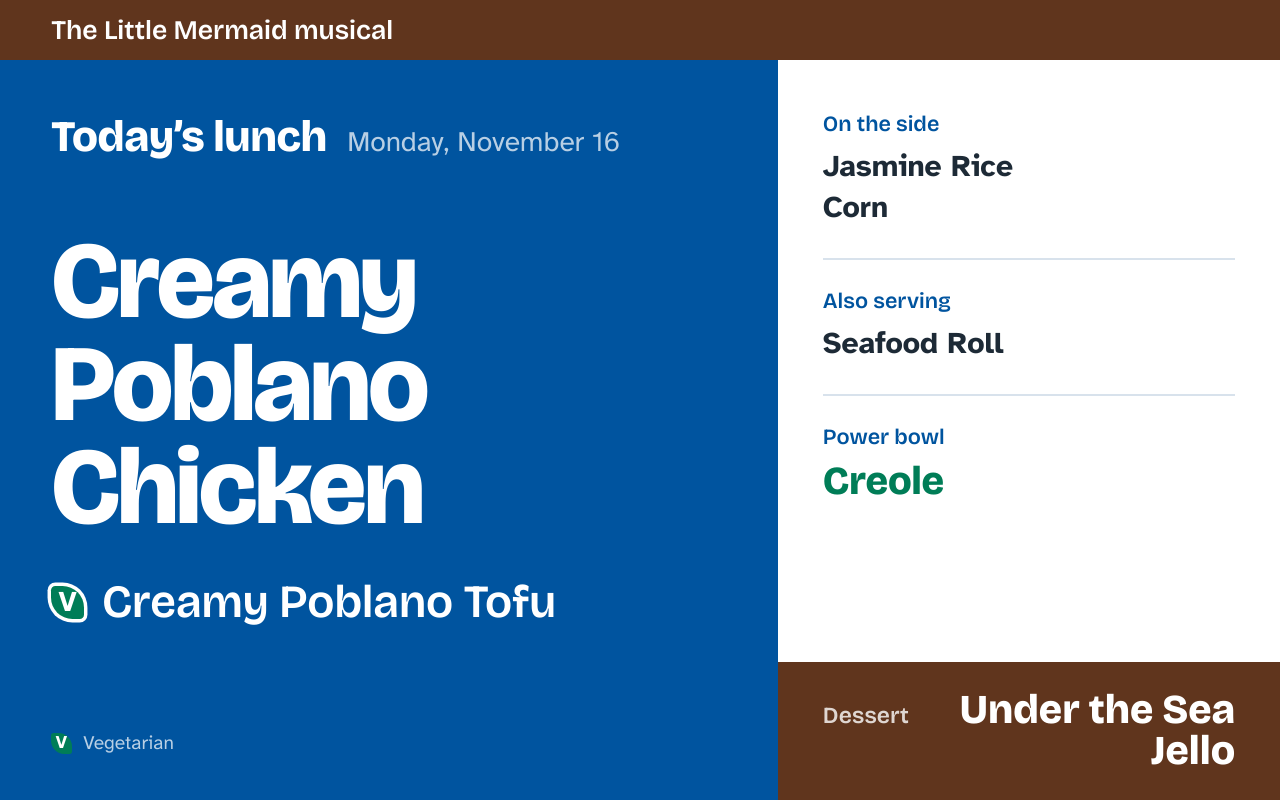
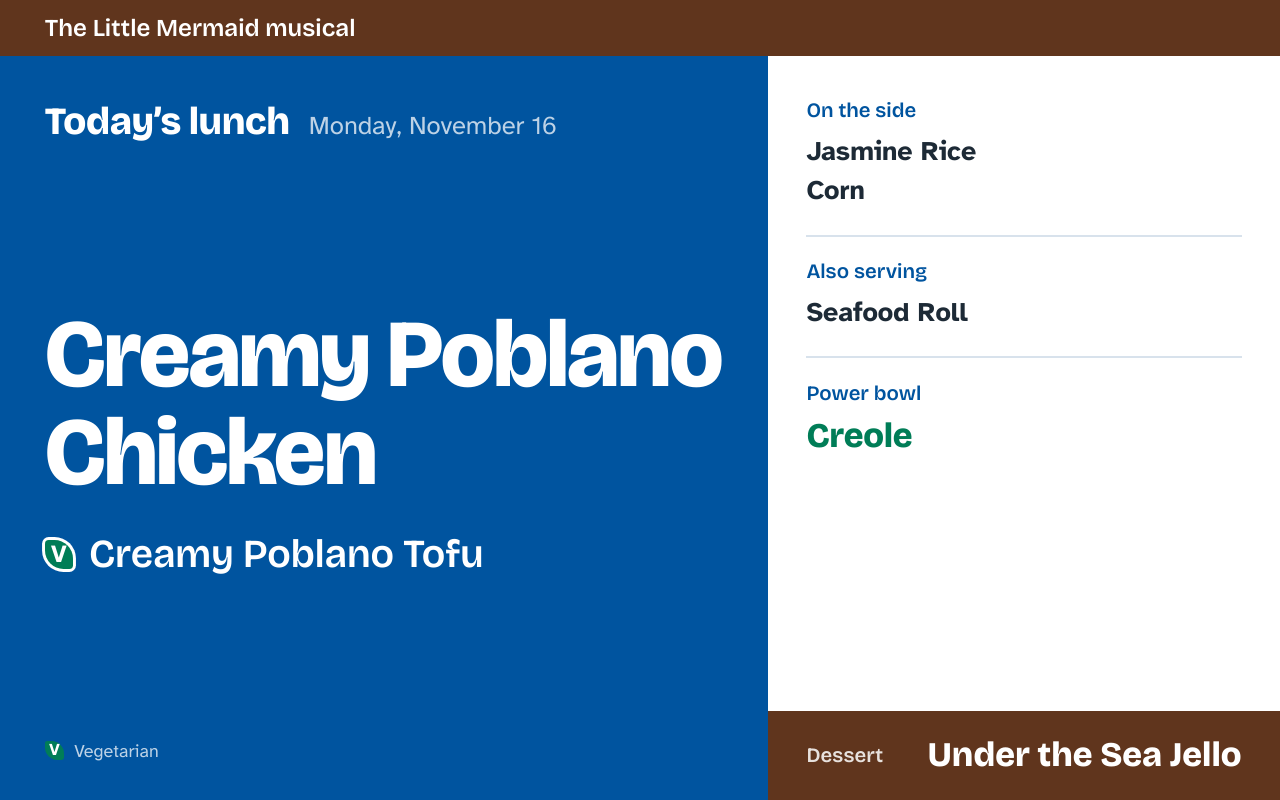
Before and after one commit to ngilsdorf-coder/Blake-Lunch, a plain HTML site: page index.html in a window 1280 px wide. Drawn offline with nearby package versions, Linux system fonts and the light colour scheme.

Commit message:
Add files via upload

```diff
--- a/index.html
+++ b/index.html
@@ -14,28 +14,29 @@
   --brown: #60351d;
   --green: #007d57;
   --white: #ffffff;
-  --blue-deep: #003f78;
-  --blue-soft: rgba(255,255,255,0.72);
+  --blue-soft: rgba(255,255,255,0.74);
   --ink: #1d2a36;
   --rule: #d8e2ec;
   --panel: #ffffff;
   --display: "Bricolage Grotesque", "Arial Narrow", "Helvetica Neue", Arial, sans-serif;
   --body: "Atkinson Hyperlegible", "Helvetica Neue", Arial, sans-serif;
-  --u: min(1vw, 1.778vh); /* one design unit; keeps 16:9 proportions on any screen */
+  --u: min(1vw, 1.778vh); /* design unit; replaced by a measured value in the script */
+  --h: 1;                 /* headline scale, set by the fitting script */
+  --s: 1;                 /* side-panel scale, set by the fitting script */
   box-sizing: border-box;
-  padding-top: env(safe-area-inset-top, 0px);
-  padding-bottom: env(safe-area-inset-bottom, 0px);
+  padding: env(safe-area-inset-top, 0px) env(safe-area-inset-right, 0px) env(safe-area-inset-bottom, 0px) env(safe-area-inset-left, 0px);
 }
 @media (prefers-color-scheme: dark) {
   :root:not([data-theme="light"]) { --panel: #ffffff; --ink: #1d2a36; --rule: #d8e2ec; }
 }
 :root[data-theme="dark"] { --panel: #ffffff; --ink: #1d2a36; --rule: #d8e2ec; }
-html { scroll-padding-top: env(safe-area-inset-top, 0px); height: 100%; }
+html { height: 100%; background: var(--blue); scroll-padding-top: env(safe-area-inset-top, 0px); }
 *, *::before, *::after { box-sizing: border-box; }
 body {
   margin: 0; height: 100%; overflow: hidden;
   background: var(--blue); color: var(--white);
   font-family: var(--body);
+  font-optical-sizing: auto;
   -webkit-font-smoothing: antialiased;
 }
 
@@ -43,61 +44,50 @@ body {
 .board {
   height: 100%;
   display: grid;
-  grid-template-columns: 1.55fr 1fr;
-  grid-template-rows: auto 1fr;
+  grid-template-columns: 1.5fr 1fr;
+  grid-template-rows: auto minmax(0, 1fr);
 }
-
-/* Notice strip for conference / no-school days */
 .notice {
-  grid-column: 1 / -1;
+  grid-column: 1 / -1; grid-row: 1;
   background: var(--brown); color: var(--white);
   font-family: var(--display); font-weight: 600;
-  font-size: calc(var(--u) * 2.1);
-  padding: calc(var(--u) * 1.1) calc(var(--u) * 4);
+  font-size: calc(var(--u) * 1.9);
+  padding: calc(var(--u) * 1) calc(var(--u) * 3.5);
 }
 .notice[hidden] { display: none; }
-.hero, .side { grid-row: 2; }
+.hero, .side { grid-row: 2; min-height: 0; }
 
 /* Left: the headline dish */
 .hero {
-  position: relative;
-  padding: calc(var(--u) * 4) calc(var(--u) * 4) calc(var(--u) * 3.5);
-  display: flex; flex-direction: column;
-  min-height: 0;
+  padding: calc(var(--u) * 3.5) calc(var(--u) * 3.5) calc(var(--u) * 3);
+  display: grid;
+  grid-template-rows: auto minmax(0, 1fr) auto;
+  row-gap: calc(var(--u) * 2.5);
 }
-.when { display: flex; align-items: baseline; gap: calc(var(--u) * 1.6); flex-wrap: wrap; }
+.when { display: flex; align-items: baseline; column-gap: calc(var(--u) * 1.5); flex-wrap: wrap; }
 .when .label {
   font-family: var(--display); font-weight: 800;
-  font-size: calc(var(--u) * 3.4); letter-spacing: -0.01em;
+  font-size: calc(var(--u) * 3); letter-spacing: -0.01em; line-height: 1.1;
 }
-.when .date { font-size: calc(var(--u) * 2.2); color: var(--blue-soft); }
+.when .date { font-size: calc(var(--u) * 2); color: var(--blue-soft); line-height: 1.2; }
 
-.feature {
-  margin-top: calc(var(--u) * 3);
-  font-family: var(--display); font-weight: 600;
-  font-size: calc(var(--u) * 2.4); color: var(--blue-soft);
-}
-.feature:empty { display: none; }
-
-.headline-wrap { flex: 1; min-height: 0; display: flex; flex-direction: column; justify-content: center; }
+.headline-wrap { min-height: 0; overflow: hidden; margin-left: calc(var(--u) * -0.6); padding-left: calc(var(--u) * 0.6); display: flex; flex-direction: column; justify-content: center; }
+.stack { display: block; }
 .headline {
   margin: 0;
   font-family: var(--display); font-weight: 800;
-  line-height: 0.95; letter-spacing: -0.025em;
-  font-size: calc(var(--u) * 9);
+  line-height: 1.02; letter-spacing: -0.02em;
+  font-size: calc(var(--u) * 7.5 * var(--h));
   text-wrap: balance;
 }
-.subtitle {
-  margin-top: calc(var(--u) * 1.2);
-  font-size: calc(var(--u) * 2.4); color: var(--blue-soft);
-}
+.subtitle { margin-top: 0.4em; font-size: calc(var(--u) * 2.2 * var(--h)); color: var(--blue-soft); }
 .subtitle:empty { display: none; }
-
-.alts { list-style: none; margin: calc(var(--u) * 3) 0 0; padding: 0; display: grid; gap: calc(var(--u) * 1.3); }
+.alts { list-style: none; margin: calc(var(--u) * 2.4 * var(--h)) 0 0; padding: 0; display: grid; gap: calc(var(--u) * 1.1 * var(--h)); }
+.alts:empty { display: none; }
 .alts li {
-  display: flex; align-items: center; gap: calc(var(--u) * 1.4);
+  display: flex; align-items: center; gap: 0.4em;
   font-family: var(--display); font-weight: 600;
-  font-size: calc(var(--u) * 3.6); line-height: 1.05;
+  font-size: calc(var(--u) * 3.1 * var(--h)); line-height: 1.1;
 }
 
 /* Vegetarian marker: a green leaf-shaped badge */
@@ -108,70 +98,46 @@ body {
   border-radius: 0.15em 0.75em 0.15em 0.75em;
   background: var(--green); color: var(--white);
   font-family: var(--body); font-weight: 700;
-  font-size: 0.62em; line-height: 1;
+  font-size: 0.62em; line-height: 1; vertical-align: 0.15em;
 }
 .hero .veg { box-shadow: 0 0 0 0.12em var(--white); }
-
-.legend {
-  margin-top: calc(var(--u) * 3);
-  display: flex; align-items: center; gap: calc(var(--u) * 0.9);
-  font-size: calc(var(--u) * 1.5); color: var(--blue-soft);
-}
-.legend .veg { font-size: calc(var(--u) * 1.4); box-shadow: none; }
+.legend { display: flex; align-items: center; gap: calc(var(--u) * 0.8); font-size: calc(var(--u) * 1.4); color: var(--blue-soft); }
+.legend .veg { font-size: calc(var(--u) * 1.3); box-shadow: none; }
 
 /* Right: the rest of the line */
 .side {
   background: var(--panel); color: var(--ink);
-  display: grid; grid-template-rows: 1fr auto;
-  min-height: 0;
+  display: grid; grid-template-rows: minmax(0, 1fr) auto;
 }
-.lines { padding: calc(var(--u) * 4) calc(var(--u) * 3.5) calc(var(--u) * 2); overflow: hidden; }
-.group + .group { margin-top: calc(var(--u) * 2.6); padding-top: calc(var(--u) * 2.2); border-top: 2px solid var(--rule); }
-.group h2 {
-  margin: 0 0 calc(var(--u) * 0.9);
-  font-family: var(--display); font-weight: 600;
-  font-size: calc(var(--u) * 1.7); color: var(--blue);
+.lines {
+  min-height: 0; overflow: hidden;
+  padding: calc(var(--u) * 3.5) calc(var(--u) * 3) calc(var(--u) * 2.5);
+  font-size: calc(var(--u) * var(--s));
 }
-.group ul { list-style: none; margin: 0; padding: 0; display: grid; gap: calc(var(--u) * 0.55); }
-.group li {
-  display: flex; align-items: center; gap: calc(var(--u) * 0.9);
-  font-size: calc(var(--u) * 2.35); line-height: 1.15; font-weight: 700;
-}
-.group li .veg { font-size: calc(var(--u) * 2.1); }
+.group + .group { margin-top: 2.2em; padding-top: 1.9em; border-top: 2px solid var(--rule); }
+.group h2 { margin: 0 0 0.6em; font-family: var(--display); font-weight: 600; font-size: 1.6em; line-height: 1.1; color: var(--blue); }
+.group ul { list-style: none; margin: 0; padding: 0; display: grid; gap: 0.55em; }
+.group li { display: flex; align-items: center; gap: 0.4em; font-size: 2.1em; line-height: 1.2; font-weight: 700; }
+.group li .veg { font-size: 0.85em; }
 .pizza { color: var(--brown); }
-
-.bowl {
-  font-family: var(--display); font-weight: 800;
-  font-size: calc(var(--u) * 3.1); line-height: 1; color: var(--green);
-  letter-spacing: -0.01em;
-}
-.bowl small { display: block; margin-top: calc(var(--u) * 0.5); font-family: var(--body); font-weight: 400; font-size: calc(var(--u) * 1.6); color: var(--ink); letter-spacing: 0; }
+.bowl { font-family: var(--display); font-weight: 800; font-size: 2.7em; line-height: 1.05; color: var(--green); letter-spacing: -0.01em; }
 
 .dessert {
   background: var(--brown); color: var(--white);
-  padding: calc(var(--u) * 2.2) calc(var(--u) * 3.5);
-  display: flex; align-items: baseline; justify-content: space-between; gap: calc(var(--u) * 2);
+  padding: calc(var(--u) * 2) calc(var(--u) * 3);
+  display: flex; align-items: center; justify-content: space-between; gap: calc(var(--u) * 2);
 }
-.dessert span { font-family: var(--display); font-weight: 600; font-size: calc(var(--u) * 1.8); opacity: 0.8; }
-.dessert strong { font-family: var(--display); font-weight: 800; font-size: calc(var(--u) * 3.2); line-height: 1; text-align: right; }
+.dessert span { font-family: var(--display); font-weight: 600; font-size: calc(var(--u) * 1.6); opacity: 0.85; flex: none; }
+.dessert strong { font-family: var(--display); font-weight: 800; font-size: calc(var(--u) * 2.7); line-height: 1.1; text-align: right; }
 
-/* Empty state (no menu loaded for the coming days) */
-.empty { grid-column: 1 / -1; display: grid; place-content: center; text-align: center; padding: calc(var(--u) * 6); }
-.empty h1 { margin: 0; font-family: var(--display); font-weight: 800; font-size: calc(var(--u) * 7); letter-spacing: -0.02em; }
-.empty p { margin: calc(var(--u) * 2) 0 0; font-size: calc(var(--u) * 2.4); color: var(--blue-soft); }
+/* Empty state */
+.empty { grid-column: 1 / -1; grid-row: 2; display: grid; place-content: center; text-align: center; padding: calc(var(--u) * 6); }
+.empty h1 { margin: 0; font-family: var(--display); font-weight: 800; font-size: calc(var(--u) * 6); letter-spacing: -0.02em; }
+.empty p { margin: calc(var(--u) * 2) 0 0; font-size: calc(var(--u) * 2.2); color: var(--blue-soft); }
 
-/* Portrait screens: stack the panels */
 @media (orientation: portrait) {
-  :root { --u: min(1.6vw, 1vh); }
-  .board { grid-template-columns: 1fr; grid-template-rows: auto auto 1fr; }
+  .board { grid-template-columns: 1fr; grid-template-rows: auto minmax(0, 1.3fr) minmax(0, 1fr); }
   .side { grid-row: 3; }
-}
-
-@media (prefers-reduced-motion: no-preference) {
-  .hero > * { animation: rise 700ms cubic-bezier(.2,.7,.2,1) both; }
-  .hero > *:nth-child(2) { animation-delay: 80ms; }
-  .hero > *:nth-child(3) { animation-delay: 160ms; }
-  @keyframes rise { from { opacity: 0; transform: translateY(0.6em); } }
 }
 </style>
 </head>
@@ -392,18 +358,18 @@ function render() {
         <span class="label">${esc(labelFor(target, now.date))}</span>
         <span class="date">${esc(fmt(target, { weekday: "long", month: "long", day: "numeric" }))}</span>
       </div>
-      <div class="headline-wrap">
+      <div class="headline-wrap" id="headwrap"><div class="stack" id="stack">
         <h1 class="headline" id="headline">${lead.veg ? vegBadge + " " : ""}${esc(lead.name)}</h1>
         <div class="subtitle">${esc(lead.desc)}</div>
         <ul class="alts">
           ${alts.map(a => `<li>${a.veg ? vegBadge : ""}<span>${esc(a.name)}</span></li>`).join("")}
         </ul>
-      </div>
+      </div></div>
       <div class="legend">${vegBadge}<span>Vegetarian</span></div>
     </section>
 
     <aside class="side">
-      <div class="lines">
+      <div class="lines" id="lines">
         ${m.sides && m.sides.length ? `
         <div class="group">
           <h2>On the side</h2>
@@ -428,17 +394,34 @@ function render() {
   fitHeadline();
 }
 
-/* Shrink the headline dish until it fits in at most three lines */
+/* =====================================================================
+   Fitting: size everything from the space the player actually gives us,
+   then shrink the headline and side panel until they fit their boxes.
+   Re-runs after web fonts load, since the real fonts are larger than fallbacks.
+   ===================================================================== */
+const root = document.documentElement;
+function shrinkToFit(varName, fits, min) {
+  let v = 1;
+  root.style.setProperty(varName, v);
+  while (!fits() && v > min) { v = Math.round((v - 0.03) * 100) / 100; root.style.setProperty(varName, v); }
+}
 function fitHeadline() {
-  const h = document.getElementById("headline");
-  if (!h) return;
-  const unit = Math.min(innerWidth / 100, innerHeight * 1.778 / 100);
-  let size = unit * 9;
-  h.style.fontSize = size + "px";
-  while (h.scrollHeight > size * 0.95 * 3 + 2 && size > unit * 3.5) {
-    size -= unit * 0.25;
-    h.style.fontSize = size + "px";
+  const board = document.getElementById("board");
+  const r = board.getBoundingClientRect();
+  if (!r.width || !r.height) return;
+  const portrait = r.height > r.width;
+  const u = portrait ? Math.min(r.width / 62, r.height / 100) : Math.min(r.width / 100, r.height * 1.778 / 100);
+  root.style.setProperty("--u", u + "px");
+
+  const wrap = document.getElementById("headwrap"), stack = document.getElementById("stack"), head = document.getElementById("headline");
+  if (wrap && stack && head) {
+    shrinkToFit("--h", () => {
+      const lineH = parseFloat(getComputedStyle(head).fontSize) * 1.02;
+      return stack.offsetHeight <= wrap.clientHeight && head.offsetHeight <= lineH * 3 + 2 && head.scrollWidth <= head.clientWidth + 1;
+    }, 0.4);
   }
+  const lines = document.getElementById("lines");
+  if (lines) shrinkToFit("--s", () => lines.scrollHeight <= lines.clientHeight + 1 && lines.scrollWidth <= lines.clientWidth + 1, 0.5);
 }
 
 render();
@@ -446,6 +429,12 @@ loadOverrides();
 setInterval(render, 60 * 1000);                                    // re-check the clock every minute
 setInterval(loadOverrides, OVERRIDE_CHECK_MINUTES * 60 * 1000);    // re-check the override sheet
 addEventListener("resize", fitHeadline);
+if (document.fonts) {
+  document.fonts.ready.then(fitHeadline);
+  document.fonts.addEventListener && document.fonts.addEventListener("loadingdone", fitHeadline);
+}
+addEventListener("load", fitHeadline);
+setTimeout(fitHeadline, 3000);     // belt and braces for slow players
 
 /* Reload once overnight so a newly uploaded menu is picked up even if the player never restarts */
 setInterval(() => {
```
